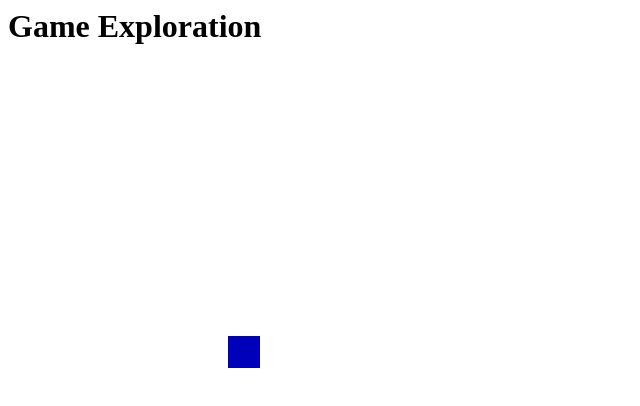
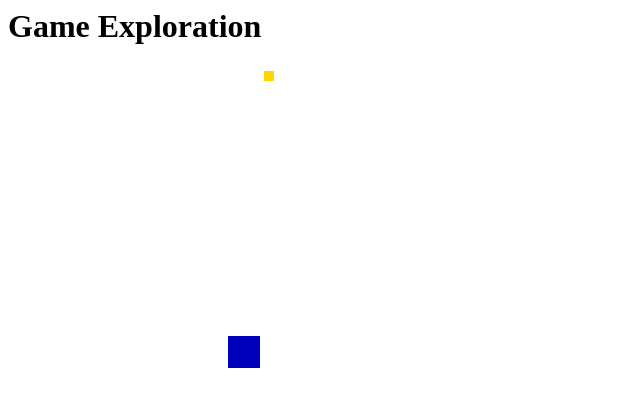
Before and after one commit to adurington/Exploration3, a plain HTML site: page index.html in a window 1280 px wide. Shown: the full height of the page, 0-640 px from the left. Drawn offline with nearby package versions, Linux system fonts and the light colour scheme.

Commit message:
added coin
added a coin object that is displayed in a random location on the canvas

```diff
--- a/index.html
+++ b/index.html
@@ -44,6 +44,7 @@
 			function draw() {
 				canvas.clearRect(0,0, CANVAS_WIDTH, CANVAS_HEIGHT);
 				player.draw();
+				coin.draw();
 			}
 
 			var player = {
@@ -58,7 +59,17 @@
 				}
 			};
 
-
+			var coin = {
+				color: "#FFD700",
+				x: Math.floor((Math.random() * CANVAS_WIDTH) + 1),
+				y: Math.floor((Math.random() * CANVAS_HEIGHT) + 1),
+				width: 10,
+				height: 10,
+				draw: function(){
+					canvas.fillStyle = this.color;
+					canvas.fillRect(this.x, this.y, this.width, this.height);
+				}
+			};
 
 
 		</script>
```
